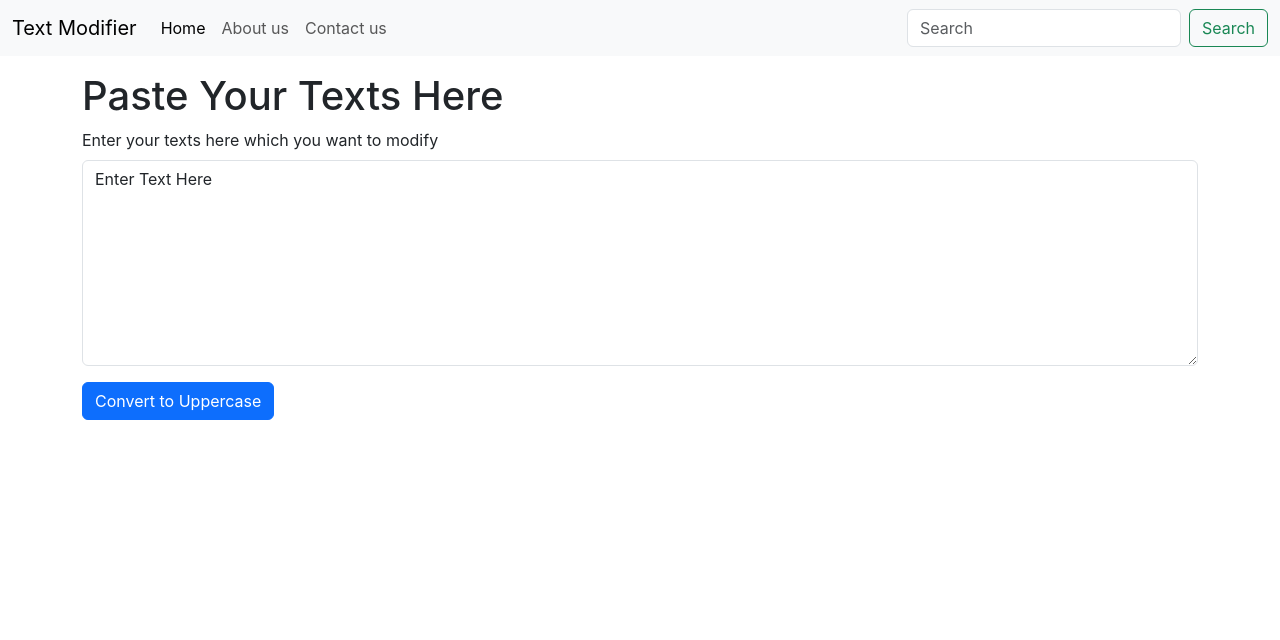
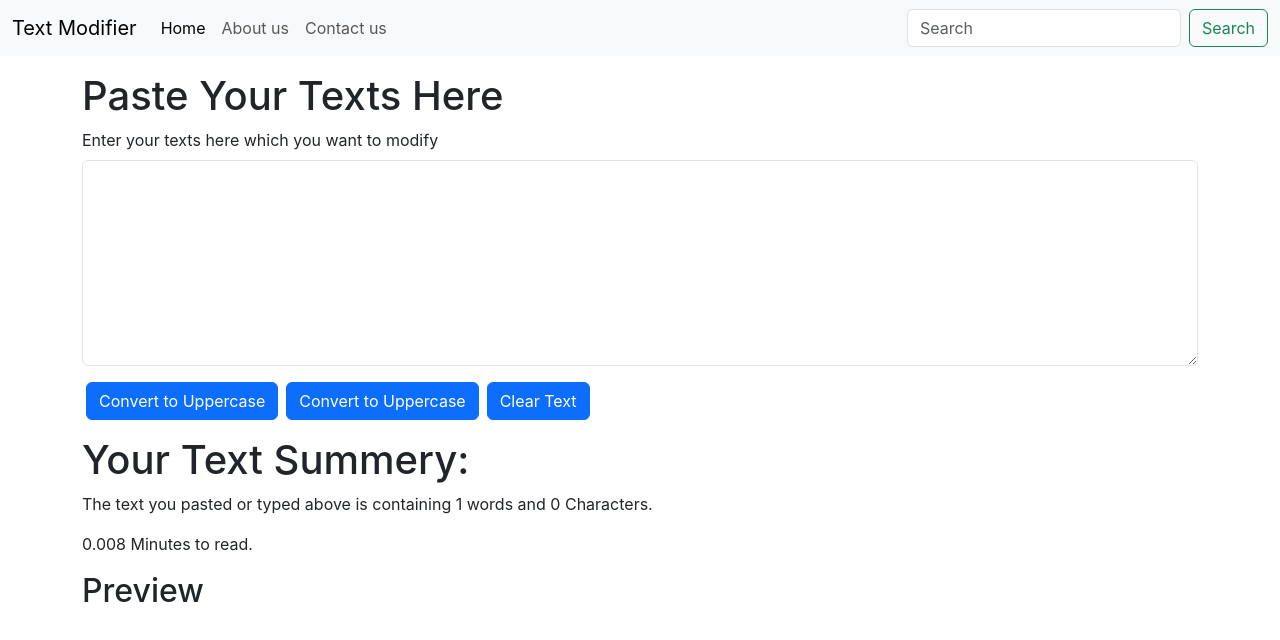
Before and after one commit to mdsabbiralmamon/textModifier, a React (Create React App) app: page / in a window 1280 px wide. Shown: the top 640 px of the page. Built offline with nearby package versions, Linux system fonts and the light colour scheme.

Commit message:
Added Clear Text Function

```diff
--- a/src/App.js
+++ b/src/App.js
@@ -6,9 +6,7 @@ function App() {
   return (
     <>
       <Navbar title='Text Modifier' navItem1='Home' navItem2='About us' navItem3='Contact us' />
-      <div className="container my-3">
-        <TextForm heading ="Paste Your Texts Here" details ="Enter your texts here which you want to modify" />
-      </div>
+      <TextForm heading ="Paste Your Texts Here" details ="Enter your texts here which you want to modify" />
     </>
   );
 }
--- a/src/components/TextForm.js
+++ b/src/components/TextForm.js
@@ -5,20 +5,44 @@ export default function TextForm(props) {
     // console.log("On change triggered")
     setText(event.target.value);
   }
+
   const handleBtnUppercase = ()=>{
     // console.log("Convert to uppercase button was clicked");
     let newText = text.toUpperCase();
     setText(newText)
   }
-  const [text, setText] = useState('Enter Text Here');
+
+  const handleBtnLowercase = ()=>{
+    // console.log("Convert to uppercase button was clicked");
+    let newText = text.toLowerCase();
+    setText(newText)
+  }
+
+  const handleBtnClearText = ()=>{
+    // console.log("Clear text button clicked");
+    let newText = ("");
+    setText(newText)
+  }
+  const [text, setText] = useState('');
   return (
-    <div>
+    <>
+      <div className='container my-3'>
           <h1>{props.heading}</h1>
           <div className="mb-3">
               <label className="form-label">{props.details}</label>
               <textarea className="form-control" value={text} onChange={handleOnChange} id="textMainBox" rows="8"></textarea>
           </div>
-        <button className="btn btn-primary" onClick={handleBtnUppercase}>Convert to Uppercase</button>
+          <button className="btn btn-primary mx-1" onClick={handleBtnUppercase}>Convert to Uppercase</button>
+          <button className="btn btn-primary mx-1" onClick={handleBtnLowercase}>Convert to Uppercase</button>
+          <button className="btn btn-primary mx-1" onClick={handleBtnClearText}>Clear Text</button>
       </div>
+      <div className="container my-3">
+          <h1>Your Text Summery:</h1>
+          <p>The text you pasted or typed above is containing {text.split(" ").length} words and {text.length} Characters.</p>
+          <p>{0.008 * (text.split(" ").length)} Minutes to read.</p>
+          <h2>Preview</h2>
+          <p>{text}</p>
+      </div>
+    </>
   )
 }
```
Lines whose indentation alone changed are shown as unchanged.
